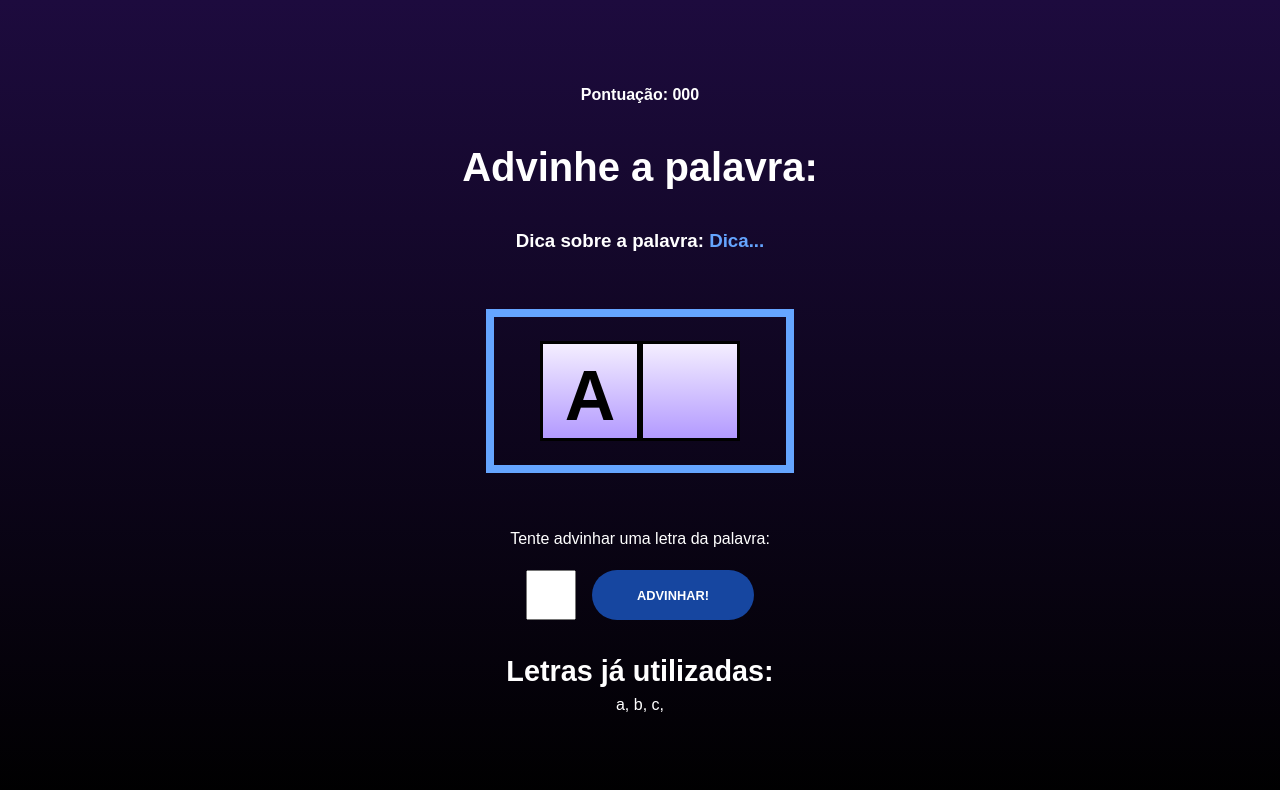
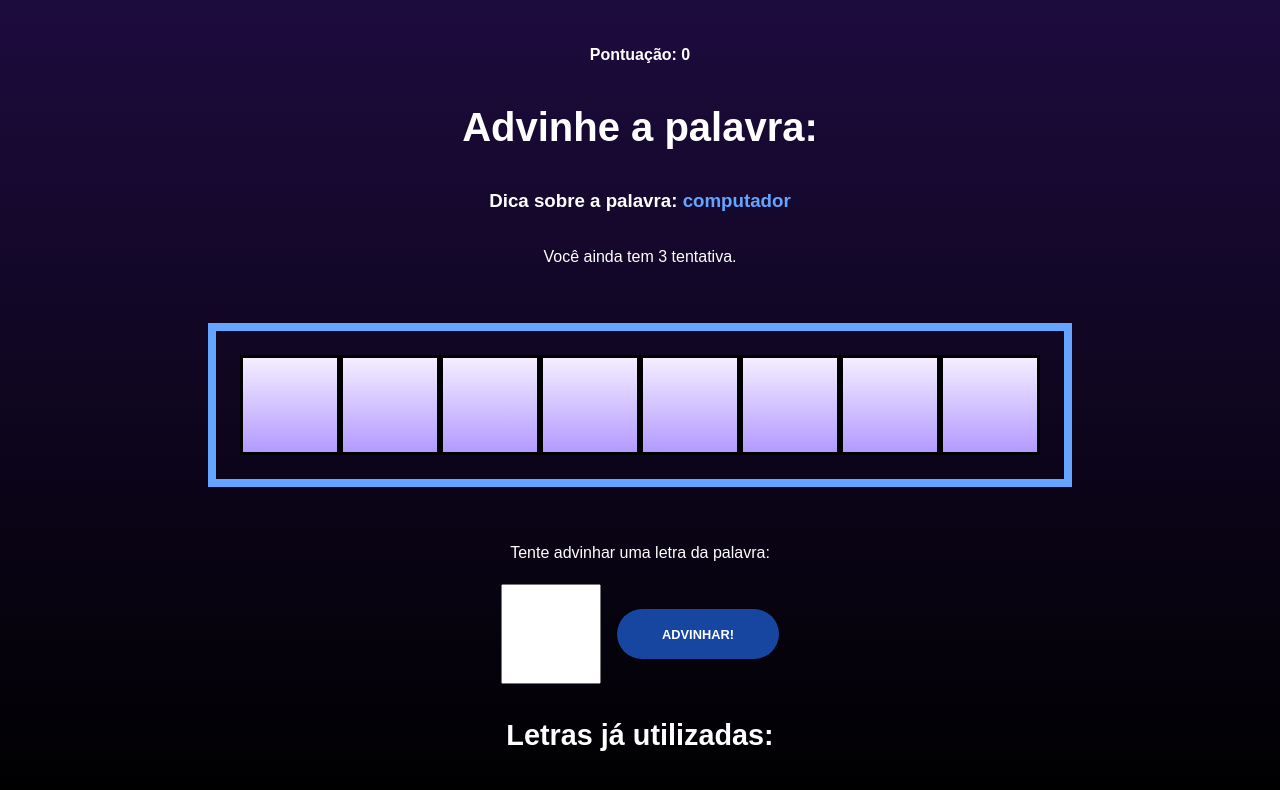
Before and after one commit to zanwalker-dev/secret_word, a React (Vite) app: page / in a window 1280 px wide. Both pictures are taken after a click on the button "ADVINHAR!". Shown: the top 790 px of the page. Built offline with nearby package versions, Linux system fonts and the light colour scheme.

Commit message:
feat: consuming states

```diff
--- a/index.html
+++ b/index.html
@@ -2,7 +2,7 @@
 <html lang="pt-br">
   <head>
     <meta charset="UTF-8" />
-    <link rel="icon" type="image/svg+xml" href="/vite.svg" />
+    <link rel="icon" type="image/png" href="favicon.png">
     <meta name="viewport" content="width=device-width, initial-scale=1.0" />
     <title>Divinarium</title>
   </head>
--- a/src/App.jsx
+++ b/src/App.jsx
@@ -1,7 +1,7 @@
 // CSS
 import './styles/App.css';
 // React
-import { useCallback, useEffect, useState } from 'react';
+import { use, useCallback, useEffect, useState } from 'react';
 // Data
 import { wordsList } from './data/words';
 // Components
@@ -23,6 +23,11 @@
   const[pickedCategory, setPickedCategory] = useState("");
   const[letters, setLetters] = useState([]);
 
+  const [guessedLetters, setGuessedLetters] = useState([]);
+  const [wrongLetters, setWrongLetters] = useState([]);
+  const [guesses, setGuesses] = useState(3)
+  const [score,setScore] = useState(0)
+
   const pickWordAndCategory = () => {
     const categories = Object.keys(words);
     const category = categories[Math.floor(Math.random() * Object.keys(categories).length)];
@@ -42,6 +47,11 @@
     let wordLetters = word.split("");
     wordLetters = wordLetters.map((l) => l.toLowerCase());
     console.log(wordLetters)
+
+    setPickedWord(word);
+    setPickedCategory(category);
+    setLetters(wordLetters);
+
     setGameStage(stages[1].name);
   }
 
@@ -58,7 +68,18 @@
   return (
     <div className='App'>
       {gameStage === 'start' && <StartScreen startGame={startGame} />}
-      {gameStage === 'game' && <Game verifyLetter={verifyLetter} />}
+      {gameStage === 'game' && (
+        <Game
+        verifyLetter={verifyLetter}
+        pickedWord={pickedWord}
+        pickedCategory={pickedCategory}
+        letters={letters}
+        guessedLetters={guessedLetters}
+        wrongLetters={wrongLetters}
+        guesses={guesses}
+        score={score}
+        />
+      )}
       {gameStage === 'end' && <GameOver tryAgain={tryAgain} />}
     </div>
   );
--- a/src/components/Game.css
+++ b/src/components/Game.css
@@ -49,8 +49,8 @@
 }
 
 .letterContainer input {
-    height: 50px;
-    width: 50px;
+    height: 100px;
+    width: 100px;
     font-size: 2.4em;
     text-align: center;
 }
--- a/src/components/Game.jsx
+++ b/src/components/Game.jsx
@@ -1,18 +1,35 @@
 import './Game.css';
 
-const Game = ({verifyLetter}) => {
+const Game = ({
+    verifyLetter,
+    pickedWord,
+    pickedCategory,
+    letters,
+    guessedLetters,
+    wrongLetters,
+    guesses,
+    score,
+}) => {
   return (
     <div className="game">
         <p className="points">
-            <span>Pontuação: 000</span>
+            <span>Pontuação: {score}</span>
         </p>
         <h1>Advinhe a palavra:</h1>
         <h3 className="tip">
-            Dica sobre a palavra: <span>Dica...</span>
+            Dica sobre a palavra: <span>{pickedCategory}</span>
         </h3>
+        <p>Você ainda tem {guesses} tentativa.</p>
         <div className="wordContainer">
-            <span className="letter">A</span>
-            <span className="whiteSquare"></span>
+           {letters.map((letter, i) =>
+            guessedLetters.includes(letter) ? (
+                <span key={i} className="letter">
+                 {letter}
+                </span>
+            ) : (
+                <span key={i} className="whiteSquare"></span>
+            )
+           )}
         </div>
         <div className="letterContainer">
             <p>Tente advinhar uma letra da palavra:</p>
@@ -23,9 +40,9 @@
         </div>
         <div className="wrongLettersContainer">
             <p>Letras já utilizadas:</p>
-            <span>a, </span>
-            <span>b, </span>
-            <span>c, </span>
+            {wrongLetters.map((letter, i) => (
+                <span key={i}>{letter}, </span>
+            ))}
         </div>
     </div>
   )
```
Also changed, not shown: public/favicon.png (added).
